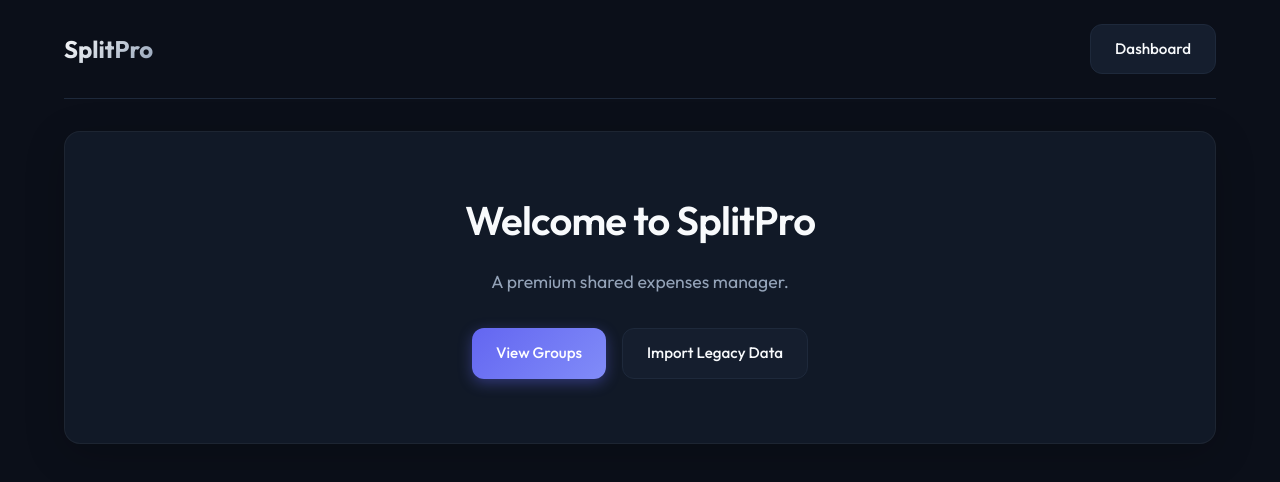
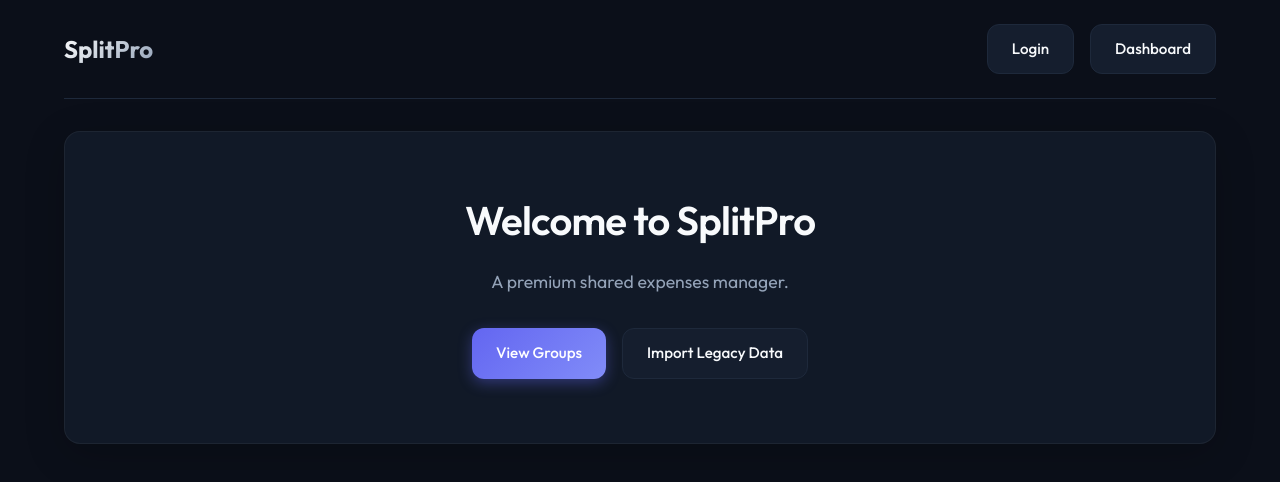
Before and after one commit to Harshkhestika/shared-expenses-app, a Next.js app: page / in a window 1280 px wide. Shown: the top 482 px of the page. Built offline with nearby package versions, Linux system fonts and the light colour scheme.

Commit message:
feat: add login button to main navigation header

```diff
--- a/src/app/layout.tsx
+++ b/src/app/layout.tsx
@@ -21,8 +21,9 @@ export default function RootLayout({
         <div className="container">
           <header className="header-nav animate-fade-in">
             <div className="header-logo">SplitPro</div>
-            <nav>
-              <a href="/" className="btn btn-secondary">Dashboard</a>
+            <nav style={{ display: 'flex', gap: '1rem' }}>
+              <a href="/login" className="btn btn-secondary">Login</a>
+              <a href="/groups" className="btn btn-secondary">Dashboard</a>
             </nav>
           </header>
           <main className="animate-fade-in">
```
